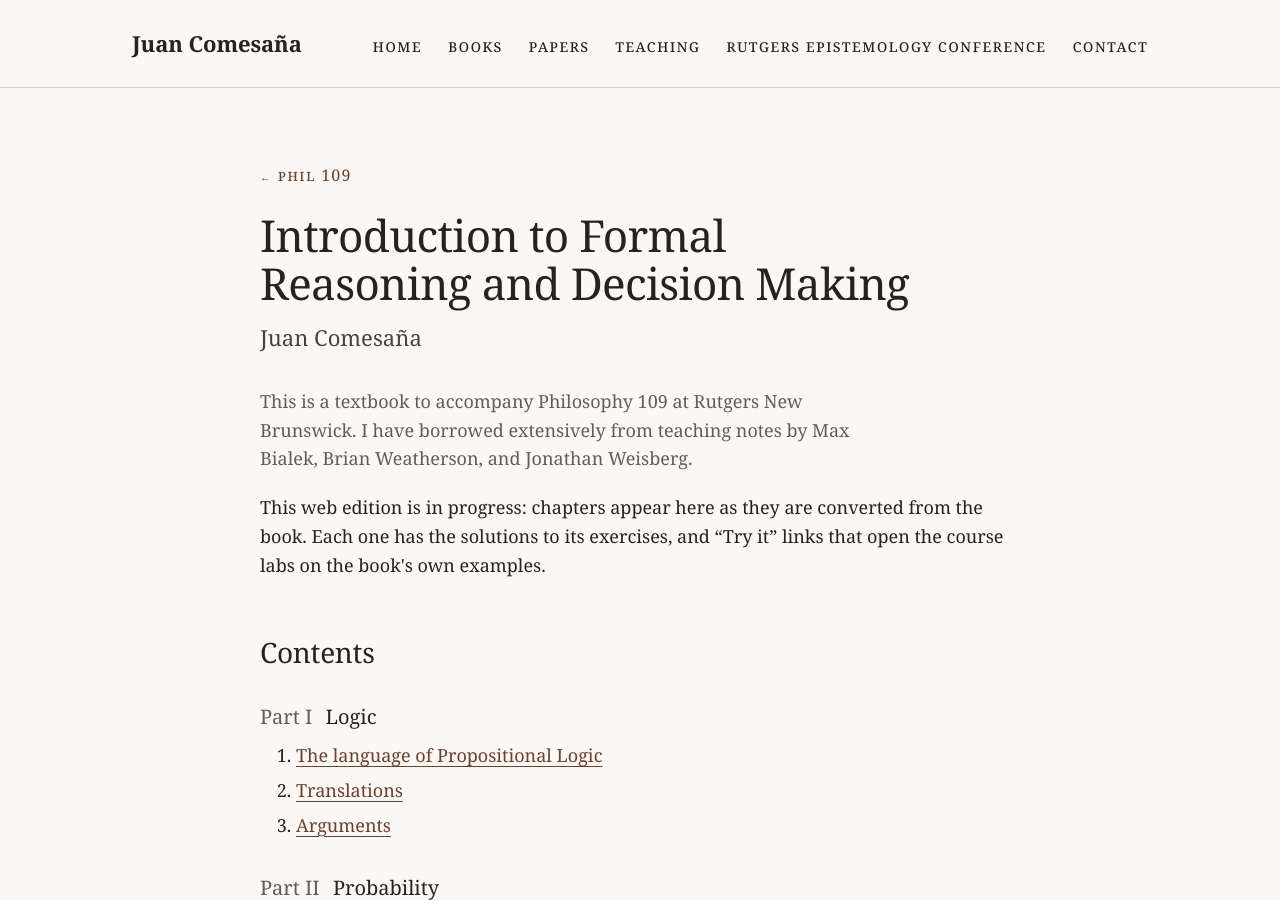
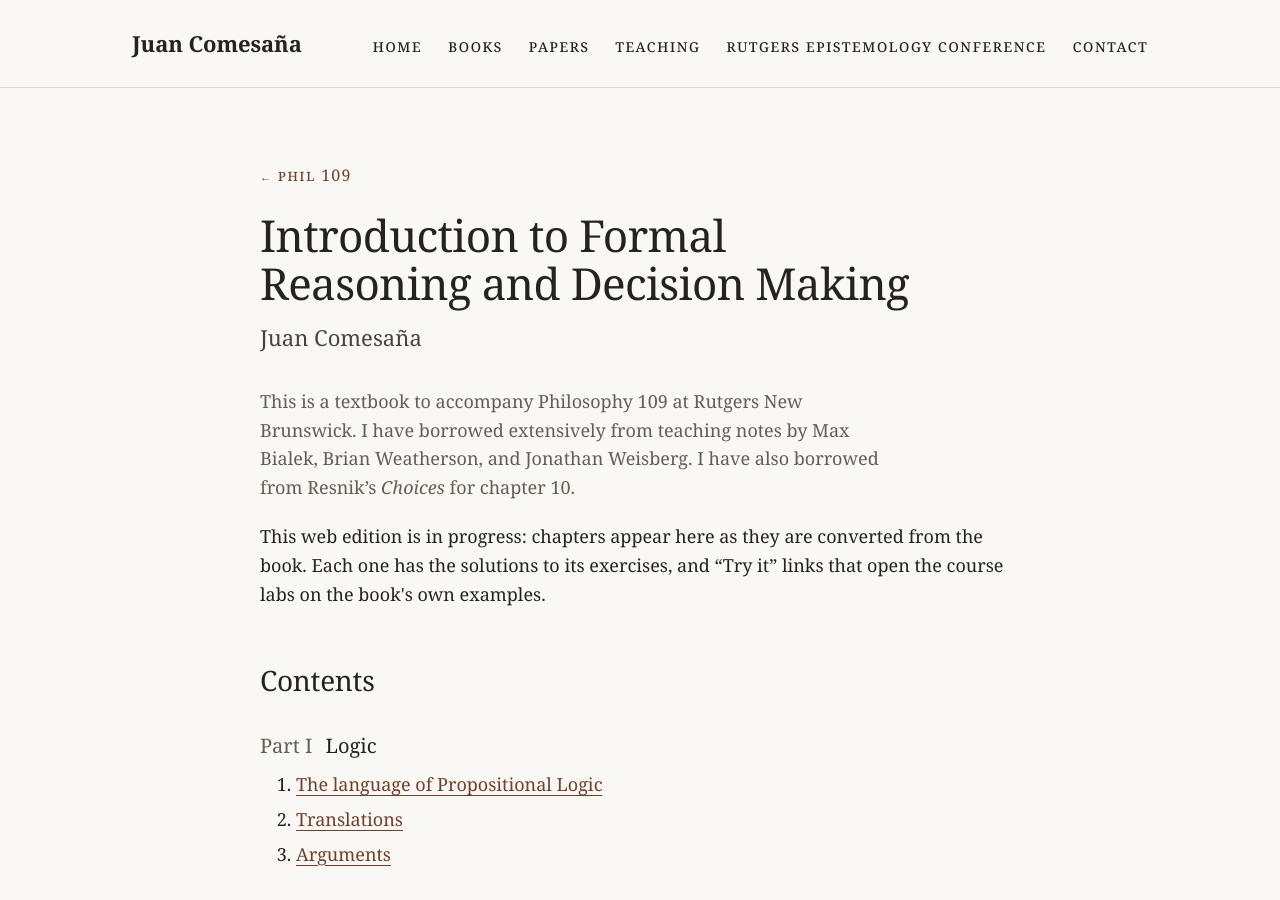
Before and after one commit to Comesana73/juancomesana.org, a Jekyll site: the page built from phil109/textbook/index.html, in a window 1280 px wide and 900 px high. Built offline with Jekyll 4.4.1, drawn with Linux system fonts in a browser that asks for light colours.

Commit message:
PHIL 109 web book: update from the textbook

```diff
--- a/_data/phil109.json
+++ b/_data/phil109.json
@@ -1,7 +1,7 @@
 {
   "title": "Introduction to Formal Reasoning and Decision Making",
   "author": "Juan Comesaña",
-  "preface": "This is a textbook to accompany Philosophy 109 at Rutgers New Brunswick. I have borrowed extensively from teaching notes by Max Bialek, Brian Weatherson, and Jonathan Weisberg.",
+  "preface": "This is a textbook to accompany Philosophy 109 at Rutgers New Brunswick. I have borrowed extensively from teaching notes by Max Bialek, Brian Weatherson, and Jonathan Weisberg. I have also borrowed from Resnik’s <em>Choices</em> for chapter 10.",
   "parts": [
     {
       "number": "I",
```
